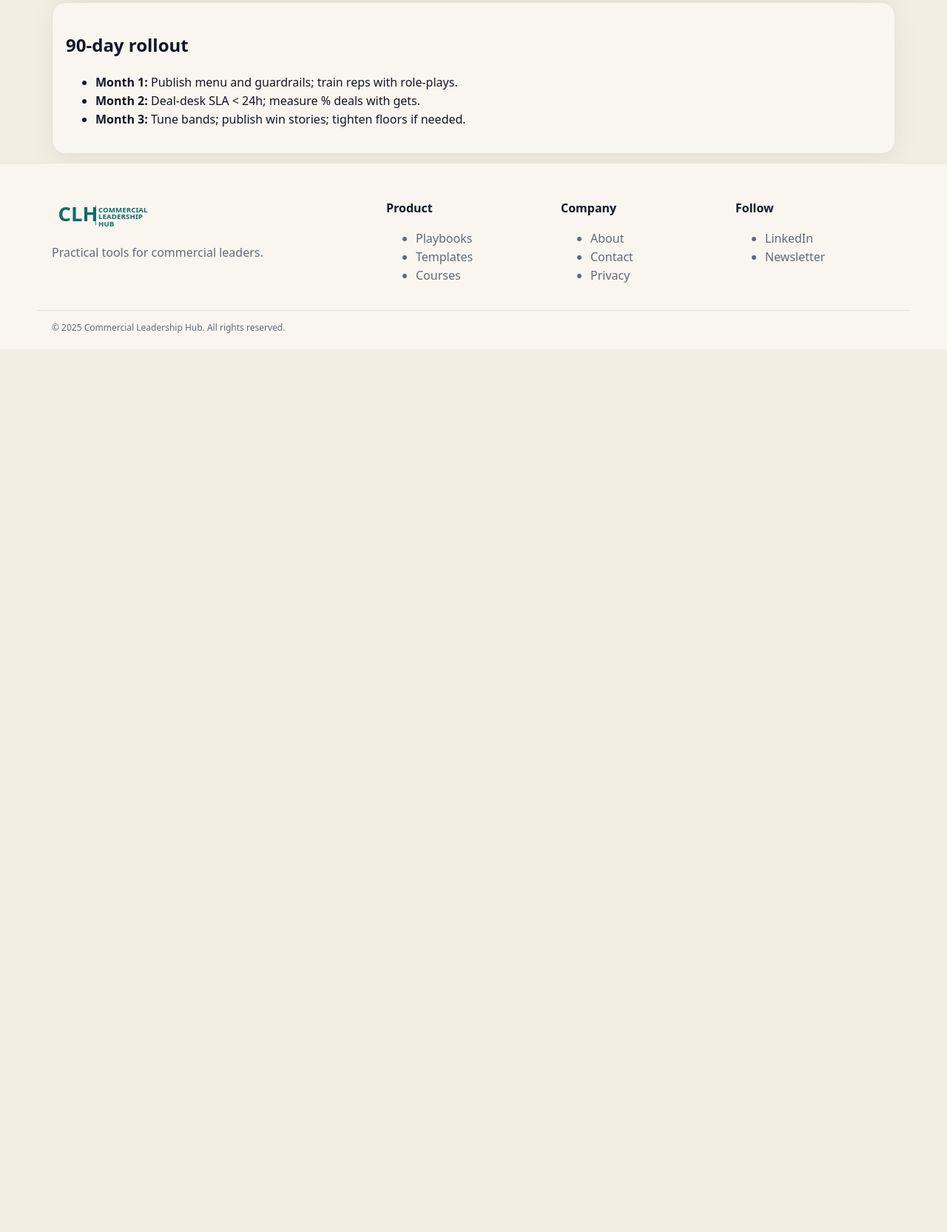
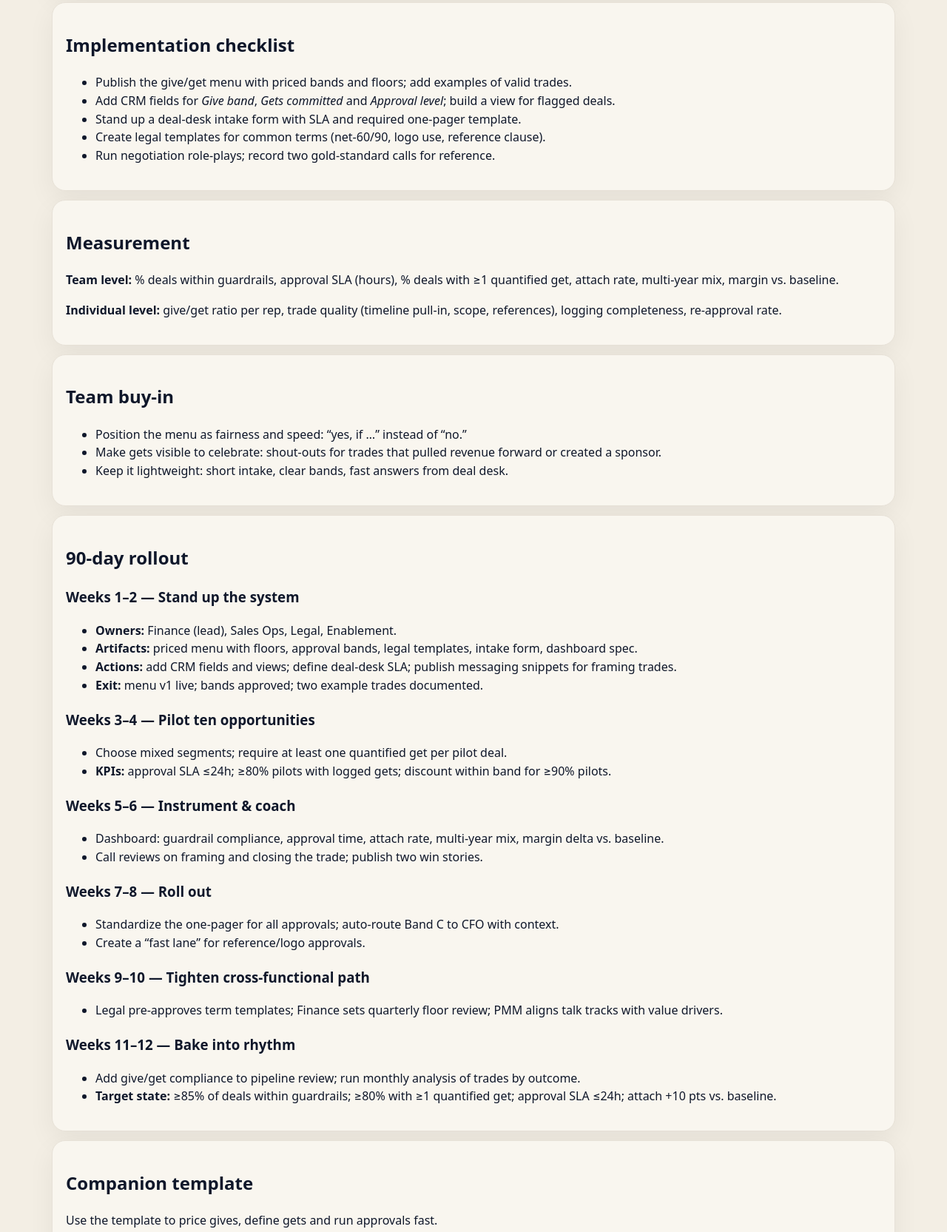
Before and after one commit to commercialleadershiphub/clh-site, a plain HTML site: page articles/give-get-menu.html in a window 1280 px wide. Shown: the part 3762-5427 px from the top of the page at 74% size. Before the commit the page ends 4234 px from the top, so only its background shows below. Drawn offline with Linux system fonts and the light colour scheme.

Commit message:
Update give-get-menu.html

```diff
--- a/articles/give-get-menu.html
+++ b/articles/give-get-menu.html
@@ -150,13 +150,75 @@
       <p class="muted">Trade deliberately. Every give buys a specific get that advances value.</p>
     </section>
 
+    <!-- NEW standard sections -->
+    <section class="section">
+      <h2>Implementation checklist</h2>
+      <ul>
+        <li>Publish the give/get menu with priced bands and floors; add examples of valid trades.</li>
+        <li>Add CRM fields for <em>Give band</em>, <em>Gets committed</em> and <em>Approval level</em>; build a view for flagged deals.</li>
+        <li>Stand up a deal-desk intake form with SLA and required one-pager template.</li>
+        <li>Create legal templates for common terms (net-60/90, logo use, reference clause).</li>
+        <li>Run negotiation role-plays; record two gold-standard calls for reference.</li>
+      </ul>
+    </section>
+
+    <section class="section">
+      <h2>Measurement</h2>
+      <p><strong>Team level:</strong> % deals within guardrails, approval SLA (hours), % deals with ≥1 quantified get, attach rate, multi-year mix, margin vs. baseline.</p>
+      <p><strong>Individual level:</strong> give/get ratio per rep, trade quality (timeline pull-in, scope, references), logging completeness, re-approval rate.</p>
+    </section>
+
+    <section class="section">
+      <h2>Team buy-in</h2>
+      <ul>
+        <li>Position the menu as fairness and speed: “yes, if …” instead of “no.”</li>
+        <li>Make gets visible to celebrate: shout-outs for trades that pulled revenue forward or created a sponsor.</li>
+        <li>Keep it lightweight: short intake, clear bands, fast answers from deal desk.</li>
+      </ul>
+    </section>
+    <!-- END standard sections -->
+
+    <!-- UPDATED: extended 90-day rollout; position kept at the bottom -->
     <section class="section">
       <h2>90-day rollout</h2>
+      <h3>Weeks 1–2 — Stand up the system</h3>
       <ul>
-        <li><strong>Month 1:</strong> Publish menu and guardrails; train reps with role-plays.</li>
-        <li><strong>Month 2:</strong> Deal-desk SLA &lt; 24h; measure % deals with gets.</li>
-        <li><strong>Month 3:</strong> Tune bands; publish win stories; tighten floors if needed.</li>
+        <li><strong>Owners:</strong> Finance (lead), Sales Ops, Legal, Enablement.</li>
+        <li><strong>Artifacts:</strong> priced menu with floors, approval bands, legal templates, intake form, dashboard spec.</li>
+        <li><strong>Actions:</strong> add CRM fields and views; define deal-desk SLA; publish messaging snippets for framing trades.</li>
+        <li><strong>Exit:</strong> menu v1 live; bands approved; two example trades documented.</li>
       </ul>
+      <h3>Weeks 3–4 — Pilot ten opportunities</h3>
+      <ul>
+        <li>Choose mixed segments; require at least one quantified get per pilot deal.</li>
+        <li><strong>KPIs:</strong> approval SLA ≤24h; ≥80% pilots with logged gets; discount within band for ≥90% pilots.</li>
+      </ul>
+      <h3>Weeks 5–6 — Instrument &amp; coach</h3>
+      <ul>
+        <li>Dashboard: guardrail compliance, approval time, attach rate, multi-year mix, margin delta vs. baseline.</li>
+        <li>Call reviews on framing and closing the trade; publish two win stories.</li>
+      </ul>
+      <h3>Weeks 7–8 — Roll out</h3>
+      <ul>
+        <li>Standardize the one-pager for all approvals; auto-route Band C to CFO with context.</li>
+        <li>Create a “fast lane” for reference/logo approvals.</li>
+      </ul>
+      <h3>Weeks 9–10 — Tighten cross-functional path</h3>
+      <ul>
+        <li>Legal pre-approves term templates; Finance sets quarterly floor review; PMM aligns talk tracks with value drivers.</li>
+      </ul>
+      <h3>Weeks 11–12 — Bake into rhythm</h3>
+      <ul>
+        <li>Add give/get compliance to pipeline review; run monthly analysis of trades by outcome.</li>
+        <li><strong>Target state:</strong> ≥85% of deals within guardrails; ≥80% with ≥1 quantified get; approval SLA ≤24h; attach +10 pts vs. baseline.</li>
+      </ul>
+    </section>
+
+    <!-- NEW: Companion template CTA -->
+    <section class="section">
+      <h2>Companion template</h2>
+      <p>Use the template to price gives, define gets and run approvals fast.</p>
+      <p><a class="btn" href="/templates/give-get-menu-template.html">Open companion template</a></p>
     </section>
   </main>
 
```
